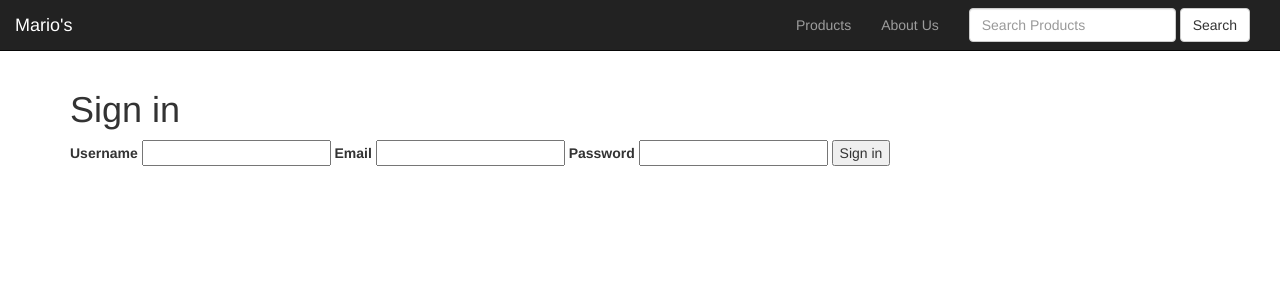
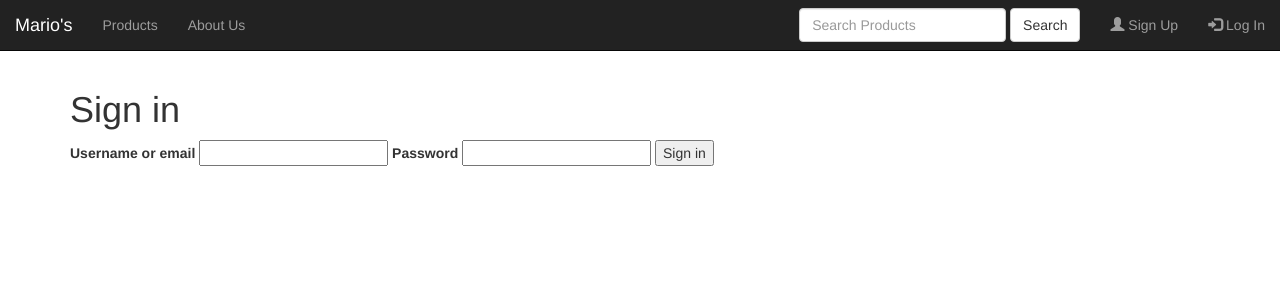
Before and after one commit to MicahOlson/marios_food, a Rails app: page /signin in a window 1280 px wide. Shown: the top 300 px of the page. Run offline with Rails 7, Linux system fonts and the light colour scheme; style sheets or scripts are compiled from the project's sources; some libraries are stand-ins or nearby versions.

Commit message:
Add sign-in/-out to nav bar and new session view

```diff
--- a/app/views/layouts/application.html.erb
+++ b/app/views/layouts/application.html.erb
@@ -24,23 +24,36 @@
               <%= link_to "Mario's", root_path, class: "navbar-brand" %>
             </div>
 
-            <div class="collapse navbar-collapse navbar-right" id="bs-example-navbar-collapse-1">
+            <div class="collapse navbar-collapse navbar-left" id="bs-example-navbar-collapse-1">
               <ul class="nav navbar-nav">
                 <li><%= link_to "Products", products_path %></li>
                 <li><a href="/#about">About Us</a></li>
               </ul>
+            </div>
+
+            <div class="collapse navbar-collapse navbar-right" id="bs-example-navbar-collapse-1">
+              <ul class="nav navbar-nav navbar-right">
+                <% if current_user %>
+                  <li><a href="/users/edit"><span class="glyphicon glyphicon-user"></span> <%= current_user.username %></a></li>
+                  <li><a href="/signout"> <span class="glyphicon glyphicon-log-out"></span> Sign Out</a></li>
+                <% else %>
+                  <li><a href="/signup"><span class="glyphicon glyphicon-user"></span> Sign Up</a></li>
+                  <li><a href="/signin"><span class="glyphicon glyphicon-log-in"></span> Log In</a></li>
+                <% end %>
+              </ul>
+
               <%= form_tag(search_path,
                            :method => "get",
-                           :class=>"navbar-form navbar-left") do %>
+                           :class=>"navbar-form navbar-right") do %>
                 <div class="form-group">
                   <%= text_field_tag :search,
                                       params[:search],
                                       placeholder: "Search Products",
                                       class: "form-control" %>
-
                 </div>
                   <%= submit_tag "Search", class: 'btn btn-default' %>
-                <% end %>
+              <% end %>
+
             </div>
           </div>
         </nav>
--- a/app/views/sessions/new.html.erb
+++ b/app/views/sessions/new.html.erb
@@ -1,8 +1,6 @@
 <h1>Sign in</h1>
 <%= form_tag signin_path do %>
-  <%= label_tag :username %>
-  <%= text_field_tag :username %>
-  <%= label_tag :email %>
+  <%= label_tag "Username or email" %>
   <%= text_field_tag :email %>
   <%= label_tag :password %>
   <%= password_field_tag :password %>
```
